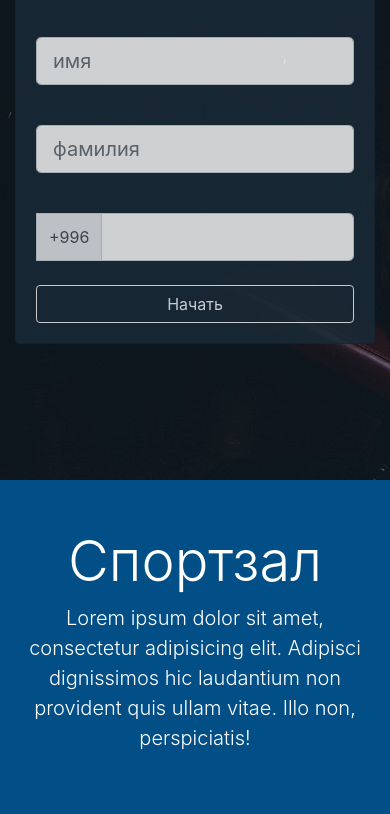
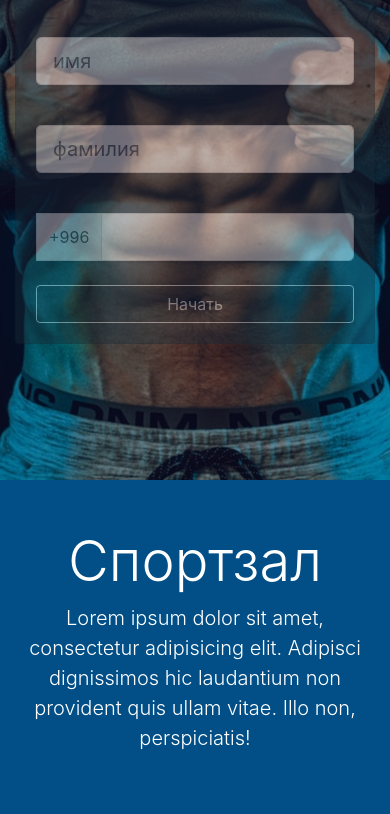
Before and after one commit to DanilMelnikovDeveloper/boostrap-gym, a plain HTML site: page index.html in a window 390 px wide. Shown: the part 240-1054 px from the top of the page. Drawn offline with nearby package versions, Linux system fonts and the light colour scheme.

Commit message:
ScroolBar, Mobile-background

```diff
--- a/css/styles.css
+++ b/css/styles.css
@@ -4,6 +4,24 @@ html {
 
 body {
     color: white;
+    overflow-x: hidden;
+}
+
+::-webkit-scrollbar {
+    width: 10px;
+}
+
+::-webkit-scrollbar-track {
+    background: #f1f1f1;
+}
+
+::-webkit-scrollbar-thumb {
+    border-radius: 12px;
+    background: #888;
+}
+
+::-webkit-scrollbar-thumb:hover {
+    background: rgb(1, 42, 74);
 }
 
 .navbar {
@@ -11,15 +29,22 @@ body {
     background: rgb(1, 42, 74, 0.85) !important;
 }
 
-.navbar:hover {
-    background: rgb(1, 42, 74) !important;
+#home-section {
+    background-size: cover;
+    background: url("../img/home.jpg") no-repeat fixed center;
+    min-height: 720px;
 }
 
-#home-section {
-    background-size: cover;
-    background: url("../img/home.jpg") no-repeat fixed;
-    min-height: 720px;
+@media (max-width: 660px) {
+    #home-section {
+        background: url("../img/home_mobile.jpg") no-repeat fixed center;
+    }
+
+    #home-section .card-form {
+        opacity: 0.4 !important;
+    }
 }
+
 
 #home-section .dark-overlay {
     position: absolute;
@@ -49,7 +74,7 @@ body {
 }
 
 #home-section .card-form:hover {
-    opacity: 1;
+    opacity: 0.9 !important;
 }
 
 #explore-head-section {
@@ -89,6 +114,10 @@ footer#main-footer {
 }
 
 @media (hover: hover) and (pointer: fine) {
+    .navbar:hover {
+        background: rgb(1, 42, 74) !important;
+    }
+
     #create-section:hover .scale {
         transform: scale(1.05);
     }
```
Also changed, not shown: img/home_mobile.jpg (added).
